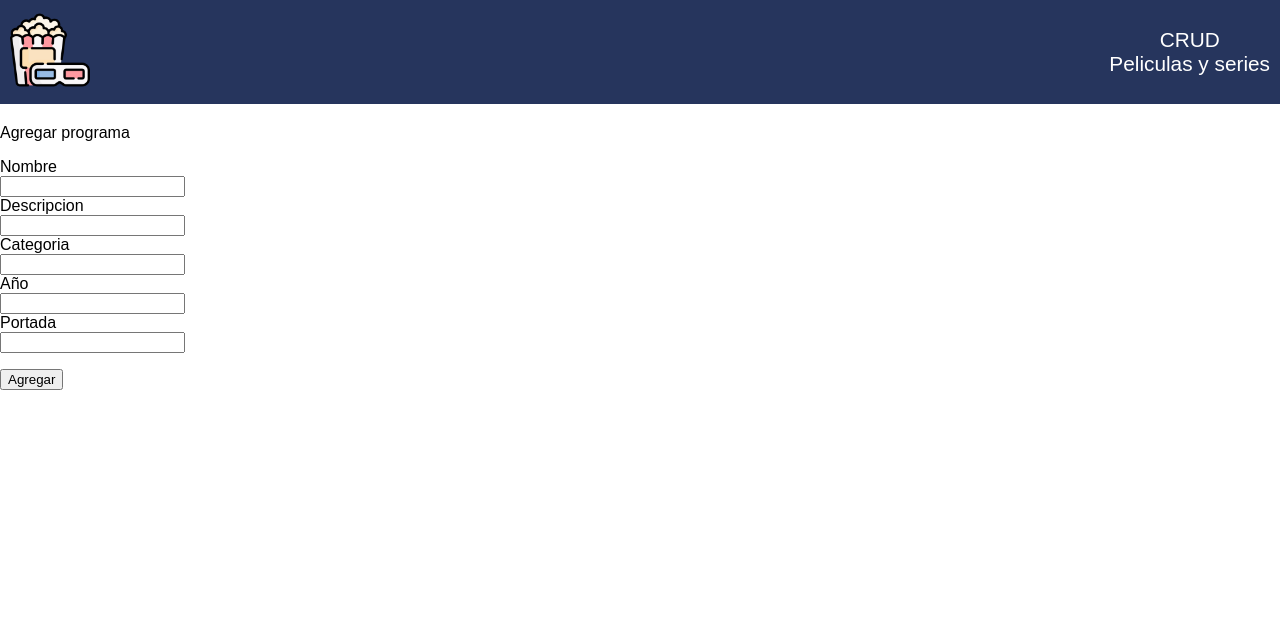
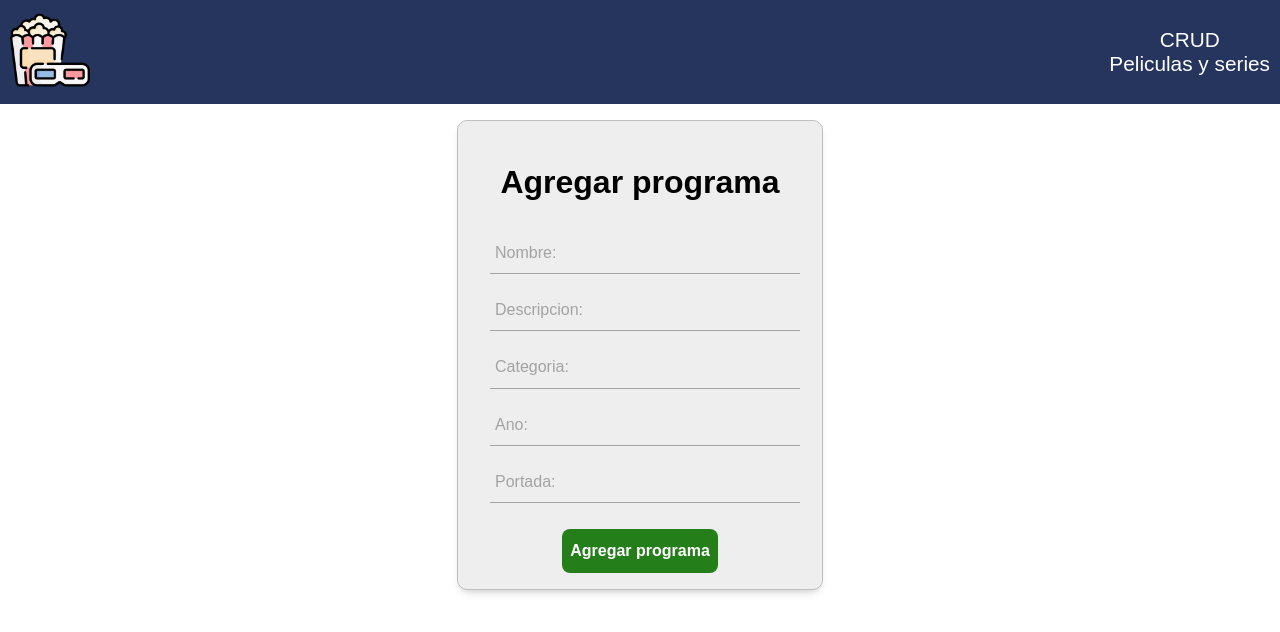
Before and after one commit to MiguelCorderoC/CRUD-web, a Vue app in the folder cliente/: page /programas/agregar in a window 1280 px wide. Shown: the top 632 px of the page. Built offline with nearby package versions, Linux system fonts and the light colour scheme.

Commit message:
Mejoras del front, ProgramaAgregarView terminado

```diff
--- a/cliente/src/components/Menu.vue
+++ b/cliente/src/components/Menu.vue
@@ -19,7 +19,6 @@ nav {
     display: flex;
     justify-content: space-between;
     padding: 10px;
-    margin-bottom: 20px;
 }
 
 nav img {
--- a/cliente/src/components/Programa.vue
+++ b/cliente/src/components/Programa.vue
@@ -57,6 +57,7 @@ export default {
     methods: {
         eliminarPrograma(id) {
             axios.delete('http://localhost:3000/api/programas/' + id);
+            alert('Programa eliminado con exito');
         }
     }
 }
@@ -95,4 +96,23 @@ span {
     justify-content: right;
     margin-top: 10px;
 }
+
+button {
+    border: none;
+    border-radius: 5px;
+    color: white;
+    cursor: pointer;
+    font-size: 1.1em;
+    height: 35px;
+    width: 100px;
+}
+
+.btn-editar {
+    background-color: #008DDA;
+}
+
+.btn-eliminar {
+    background-color: #E72929;
+    margin-left: 10px;
+}
 </style>
--- a/cliente/src/views/HomeView.vue
+++ b/cliente/src/views/HomeView.vue
@@ -50,18 +50,24 @@ export default {
 .sect-opciones {
   display: flex;
   justify-content: right;
+  margin-top: 1em;
+}
+
+.sect-opciones input {
+  border: 1px solid silver;
+  border-radius: 5px;
 }
 
 .sect-opciones button {
-  background-color: #A5DD9B;
+  background-color: #247e19;
   border: none;
   border-radius: 10px;
   color: white;
   cursor: pointer;
   font-size: 1.2em;
   height: 40px;
-  margin-left: 10px;
-  margin-right: 10px;
+  margin-left: 1em;
+  margin-right: 1em;
   width: 100px;
 }
 </style>
--- a/cliente/src/views/ProgramaAgregarView.vue
+++ b/cliente/src/views/ProgramaAgregarView.vue
@@ -1,39 +1,34 @@
 <template>
     <div class="programa-agregar">
-        <span>Agregar programa</span>
-        <p></p>
-        <form action="">
-            <label for="">Nombre</label>
-            <br>
-            <input type="text" name="" id="" v-model="model.programa.nombre">
-            <br>
-            <label for="">Descripcion</label>
-            <br>
-            <input type="text" name="" id="" v-model="model.programa.descripcion">
-            <br>
-            <label for="">Categoria</label>
-            <br>
-            <input type="text" name="" id="" v-model="model.programa.categoria">
-            <br>
-            <label for="">Año</label>
-            <br>
-            <input type="text" name="" id="" v-model="model.programa.ano">
-            <br>
-            <label for="">Portada</label>
-            <br>
-            <input type="text" name="" id="" v-model="model.programa.portada">
+        <div v-if="mensaje === 1" class="mensaje-exito">
+            <h1>Programa guardado con éxito!!!</h1>
+        </div>
+        <div v-if="mensaje === 2" class="mensaje-error">
+            <h1>Error al ingresar los datos, verifique de nuevo</h1>
+        </div>
+        <form class="form" @submit.prevent="agregarPrograma">
+            <h2 class="form-title">Agregar programa</h2>
             <p></p>
-            <button type="submit" @click="agregarPrograma()">Agregar</button>
+            <div class="form-container">
+                <div class="form-group" v-for="(value, key) in model.programa" :key="key">
+                    <input type="text" :id="key" class="form-input" v-model="model.programa[key]" placeholder="">
+                    <label :for="key" class="form-label">{{ key.charAt(0).toUpperCase() + key.slice(1) }}:</label>
+                    <span class="form-line"></span>
+                </div>
+            </div>
+            <p></p>
+            <input type="submit" class="form-submit" value="Agregar programa">
         </form>
     </div>
 </template>
-
 <script>
 import axios from 'axios';
+
 export default {
     name: 'ProgramaAgregarView',
     data() {
         return {
+            mensaje: 0,
             model: {
                 programa: {
                     nombre: '',
@@ -43,25 +38,135 @@ export default {
                     portada: ''
                 }
             }
-        }
+        };
     },
     methods: {
         agregarPrograma() {
             axios.post('http://localhost:3000/api/programas', this.model.programa).then(res => {
-                if (res.data.affectedRows == 1) {
-                    alert('Programa agregado con exito');
+                if (res.data.affectedRows === 1) {
                     this.model.programa = {
                         nombre: '',
                         descripcion: '',
                         categoria: '',
                         ano: '',
                         portada: ''
-                    }
+                    };
+                    this.mensaje = 1;
+                    setTimeout(() => {
+                        this.mensaje = 0;
+                    }, 10000);
                 }
+            }).catch(error => {
+                console.error("Error al agregar el programa:", error);
+                this.mensaje = 2;
+                setTimeout(() => {
+                    this.mensaje = 0;
+                }, 10000);
             });
         }
     }
-}
+};
 </script>
 
-<style scoped></style>
+<style scoped>
+.programa-agregar {
+    display: flex;
+    flex-direction: column;
+    align-items: center;
+}
+
+.mensaje-exito {
+    background-color: #9cf185;
+    border: 3px solid #247e19;
+    border-radius: 10px;
+    color: white;
+    text-align: center;
+    padding: 10px;
+    margin-top: 1em;
+}
+
+.form {
+    background-color: #EEEEEE;
+    border: 1px solid silver;
+    border-radius: 10px;
+    box-shadow: 0 5px 10px -5px rgb(0 0 0 / 30%);
+    margin-top: 1em;
+    max-width: 300px;
+    text-align: center;
+    padding: 1em 2em;
+    width: 90%;
+}
+
+.form-title {
+    font-size: 2rem;
+    margin-bottom: .5em;
+}
+
+.form-container {
+    margin-top: 3em;
+    display: grid;
+    gap: 2em;
+}
+
+.form-group {
+    position: relative;
+    --color: #5757577e;
+}
+
+.form-input {
+    width: 100%;
+    background: none;
+    color: #706c6c;
+    font-size: 1rem;
+    padding: .2em .3em;
+    border: none;
+    outline: none;
+    border-bottom: 1px solid var(--color);
+}
+
+.form-input:focus+.form-label,
+.form-input:not(:placeholder-shown)+.form-label {
+    transform: translateY(-20px) scale(0.7);
+    transform-origin: left top;
+    color: #3866f2;
+}
+
+.form-label {
+    color: var(--color);
+    position: absolute;
+    top: 10px;
+    left: 5px;
+    transform: translateY(-15px);
+    transition: transform .3s, color .3s;
+    pointer-events: none;
+}
+
+.form-submit {
+    background-color: #247e19;
+    color: white;
+    cursor: pointer;
+    font-weight: bold;
+    font-size: 1rem;
+    padding: .8em .5em;
+    margin-top: 10px;
+    border: none;
+    border-radius: .5em;
+}
+
+.form-line {
+    position: absolute;
+    bottom: 0;
+    left: 0;
+    width: 100%;
+    height: 1px;
+    background-color: #3866f2;
+    transform: scale(0);
+    transform-origin: left bottom;
+    transition: transform .3s;
+}
+
+.form-input:focus~.form-line,
+.form-input:not(:placeholder-shown)~.form-line {
+    transform: scale(1);
+}
+</style>
```
